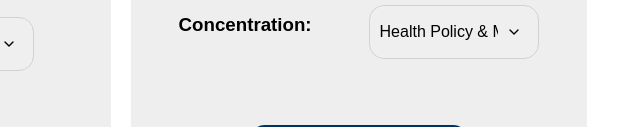
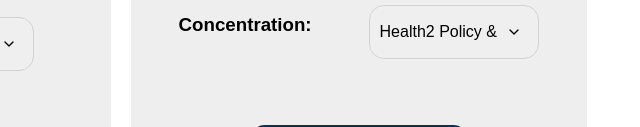
Before and after one commit to drewradley/Sequencer2021, a plain HTML site: page Sequencer2021/final.html in a window 1280 px wide. Shown: the part 673-800 px from the top of the page, 638-1278 px from the left. Drawn offline with Linux system fonts and the light colour scheme.

Commit message:
Update final.html

```diff
--- a/Sequencer2021/final.html
+++ b/Sequencer2021/final.html
@@ -356,7 +356,7 @@
                 </div>
                 <div class="selections" id="conSelect" style="grid-column-start: 3; grid-column-end: 6; grid-row: 3; justify-self: stretch;">
                     <select name="concentration" id="concentration" class="dropdown">
-                        <option value=1>Health Policy & Management</option>
+                        <option value=1>Health2 Policy & Management</option>
                         <option value=2>Epidemiology & Biostatistics</option>
                         <option value=3>Interdisciplinary</option>
                         <option value=4>Food, Nutrition and Population Health</option>
```
